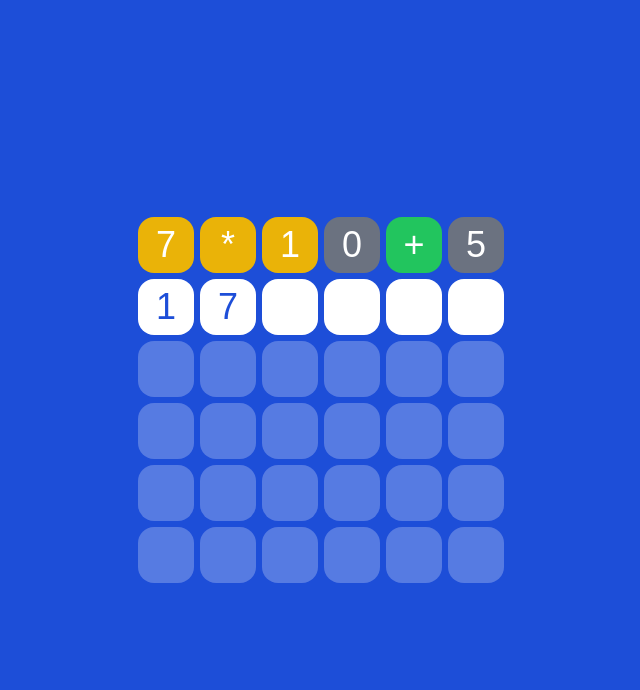
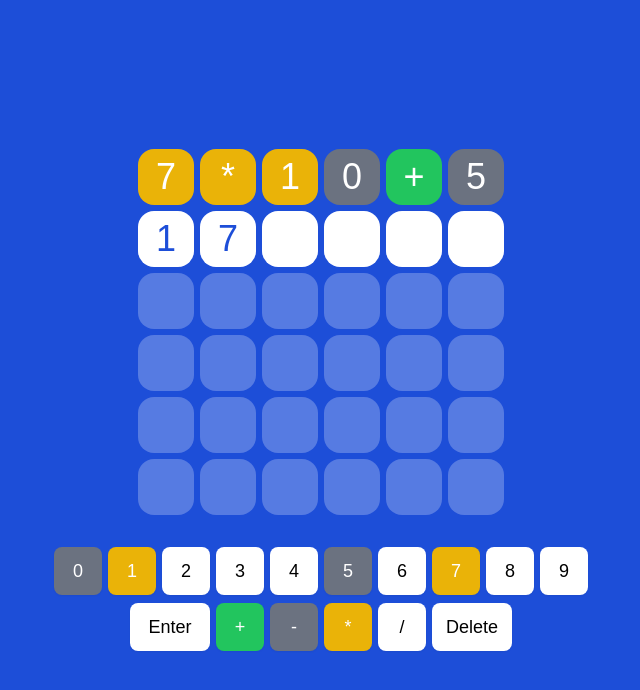
Before and after one commit to ddanielcruz/mathler, a React (Vite) app: page / in a window 1280 px wide. Shown: the top 690 px of the page, without its empty margins (319-959 px from the left). Built offline with nearby package versions, Linux system fonts and the light colour scheme.

Commit message:
feat(wip): implement game keyboard

```diff
--- a/src/components/game/game.tsx
+++ b/src/components/game/game.tsx
@@ -1,5 +1,11 @@
 import { Guesses } from './guesses';
+import { Keyboard } from './keyboard';
 
 export function Game() {
-  return <Guesses />;
+  return (
+    <div className="flex flex-col items-center gap-8">
+      <Guesses />
+      <Keyboard />
+    </div>
+  );
 }
--- /dev/null
+++ b/src/components/game/keyboard-key.tsx
@@ -0,0 +1,32 @@
+import { GuessKey, useGame } from '@/contexts/game';
+import { cn } from '@/lib/tailwind';
+
+interface KeyboardKeyProps {
+  value: string;
+  wide?: boolean;
+}
+
+export function KeyboardKey({ value, wide = false }: KeyboardKeyProps) {
+  const { keys } = useGame();
+  const keyState = value ? keys[value.toLowerCase() as GuessKey] : undefined;
+
+  return (
+    <button
+      className={cn(
+        'flex h-12 items-center justify-center rounded-lg text-lg font-medium shadow-sm transition-colors',
+        'focus:outline-none focus:ring-2 focus:ring-white focus:ring-offset-2 focus:ring-offset-blue-700',
+        'active:scale-95',
+        wide ? 'w-20' : 'w-12',
+        // Default state
+        !keyState && 'bg-white text-black hover:brightness-95 active:brightness-90',
+        // Game states
+        keyState === 'absent' && 'bg-gray-500 text-white hover:bg-gray-600 active:bg-gray-700',
+        keyState === 'present' &&
+          'bg-yellow-500 text-white hover:bg-yellow-600 active:bg-yellow-700',
+        keyState === 'correct' && 'bg-green-500 text-white hover:bg-green-600 active:bg-green-700',
+      )}
+    >
+      {value}
+    </button>
+  );
+}
--- /dev/null
+++ b/src/components/game/keyboard.tsx
@@ -0,0 +1,25 @@
+import { DIGITS, OPERATORS } from '@/contexts/game';
+
+import { KeyboardKey } from './keyboard-key';
+
+export function Keyboard() {
+  return (
+    <div className="flex flex-col items-center gap-1.5 sm:gap-2">
+      {/* Digits row */}
+      <div className="flex gap-1.5">
+        {DIGITS.map((digit) => (
+          <KeyboardKey key={digit} value={digit} />
+        ))}
+      </div>
+
+      {/* Operators and control row */}
+      <div className="flex gap-1.5">
+        <KeyboardKey wide value="Enter" />
+        {OPERATORS.map((operator) => (
+          <KeyboardKey key={operator} value={operator} />
+        ))}
+        <KeyboardKey wide value="Delete" />
+      </div>
+    </div>
+  );
+}
```
